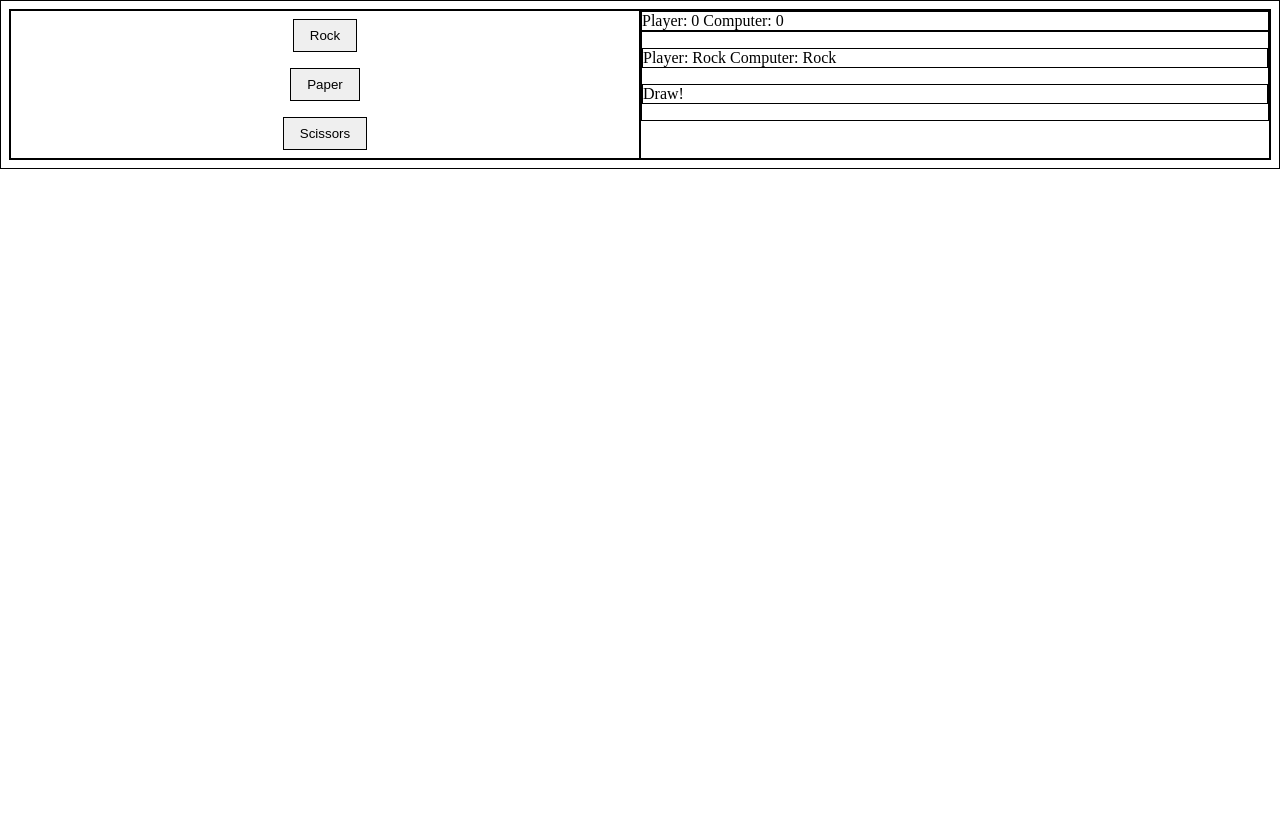
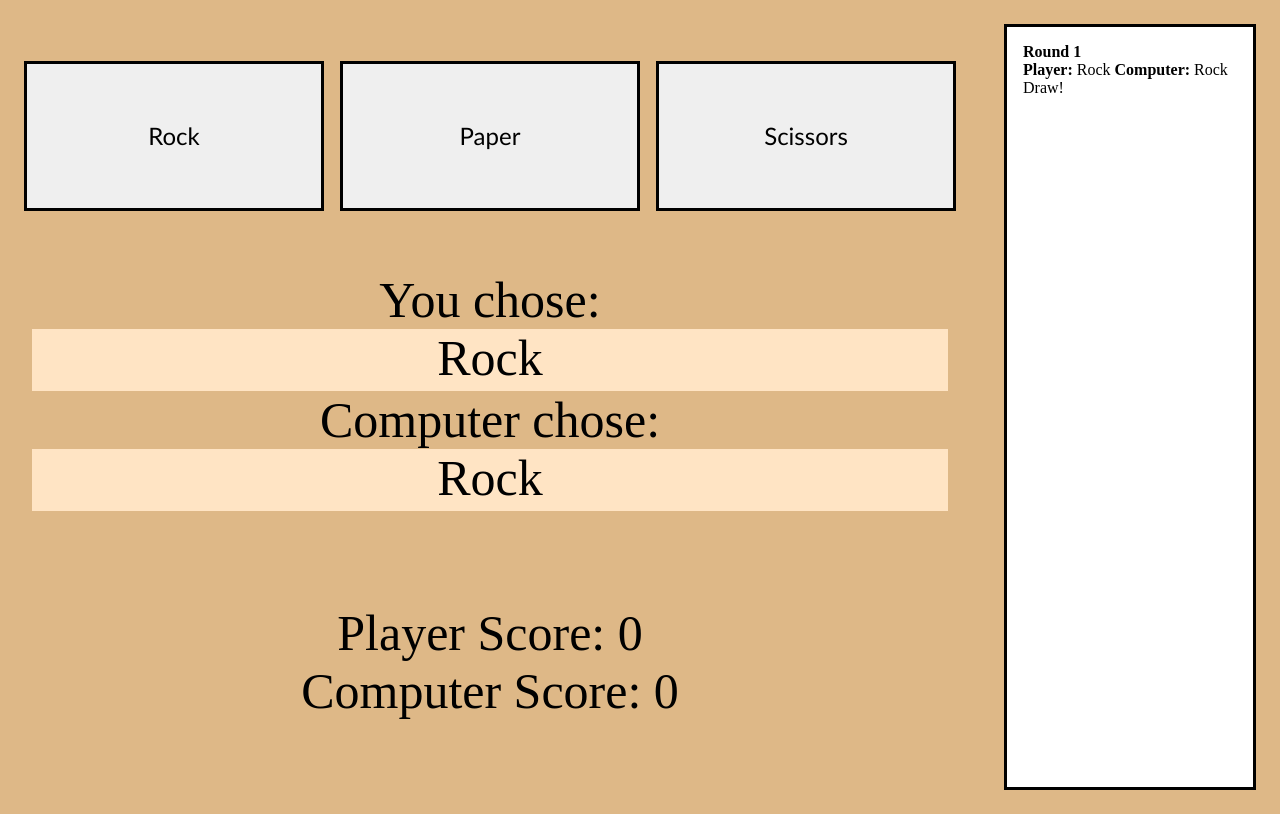
Before and after one commit to renzosayo/rock-paper-scissors, a plain HTML site: page index.html in a window 1280 px wide. Both pictures are taken after a click on the button "Rock". Drawn offline with Linux system fonts and the light colour scheme.

Commit message:
Finish UI CSS and add replay functionality

```diff
--- a/index.html
+++ b/index.html
@@ -8,13 +8,24 @@
 </head>
 <body>
     <div class="left">
-        <button class="rock">Rock</button>
-        <button class="paper">Paper</button>
-        <button class="scissors">Scissors</button>
+        <div class="top">
+            <button class="rps">Rock</button>
+            <button class="rps">Paper</button>
+            <button class="rps">Scissors</button>
+        </div>
+        <div class="choices">
+            <p>You chose:</p>
+            <div id="player-choice"></div>
+            <p>Computer chose:</p>
+            <div id="computer-choice"></div>
+        </div>
+        <div class="score">
+            <p id="player-score"></p>
+            <p id="computer-score"></p>
+        </div>
     </div>
     <div class="right">
-        <div class="score"></div>
-        <div class="results"></div>
+        <div class="results-log"></div>
     </div>
 
     <script src="script.js"></script>
--- a/script.js
+++ b/script.js
@@ -6,11 +6,16 @@ const SCISSORS = "Scissors";
 const PLAYER = "Player";
 const COMPUTER = "Computer";
 
-const resultsDiv = document.querySelector('.results');
+const resultsDiv = document.querySelector('.results-log');
 const scoreDiv = document.querySelector('.score');
+const divPlayerChoice = document.querySelector('#player-choice');
+const divComputerChoice = document.querySelector('#computer-choice');
+const paraPlayerScore = document.querySelector('#player-score');
+const paraComputerScore = document.querySelector('#computer-score');
 
 let playerScore = 0;
 let computerScore = 0;
+let roundNumber = 1;
 
 function getComputerChoice() {
     let choice = Math.floor(Math.random() * 3);
@@ -48,11 +53,35 @@ function getPlayerChoice(e) {
 
     let winner = playRound(playerChoice, computerChoice);
 
-    updateScore(winner);
+    let isGameFinished = updateScore(winner);
+
+    if(isGameFinished) {
+        finishGame();
+    }
+
+}
+
+function finishGame() {
+    const selections = document.querySelectorAll('.rps');
+
+    for(const selection of selections) {
+        selection.removeEventListener('click', getPlayerChoice);
+    }
+
+    const resetButton = document.createElement('button');
+    resetButton.addEventListener('click', initializeGame);
+    resetButton.textContent = "Play again";
+
+    resultsDiv.prepend(resetButton);
 
 }
 
 function updateScore(winner) {
+
+    let isGameFinished = false;
+
+    paraComputerScore.classList = "";
+    paraPlayerScore.classList = "";
 
     if(winner === PLAYER) {
         playerScore++;
@@ -60,13 +89,22 @@ function updateScore(winner) {
         computerScore++;
     }
 
-    scoreDiv.textContent = `Player: ${playerScore}\n
-        Computer: ${computerScore}`;
+    paraPlayerScore.textContent = `Player Score: ${playerScore}`;
+    paraComputerScore.textContent = `Computer Score: ${computerScore}`;
 
     if(playerScore >= 5 || computerScore >= 5) {
-        playerScore > computerScore ? alert("Player Wins!")
-            : alert("Computer Wins!");
+        if(playerScore > computerScore) {
+            paraPlayerScore.classList.toggle('final-victory');
+            alert("Player Wins!");
+        } else {
+            paraComputerScore.classList.toggle('final-victory');
+            alert("Computer Wins!");
+        }
+        isGameFinished = true;
     }
+
+    return isGameFinished;
+
 }
 
 // play a round
@@ -108,41 +146,65 @@ function playRound(playerSelection, computerSelection) {
         }
     }
 
-    showSelections(playerSelection, computerSelection);
+    const roundDiv = showSelections(playerSelection, computerSelection);
 
-    showRoundResult(winner, winnerSelection, loserSelection);
+    showRoundResult(winner, winnerSelection, loserSelection, roundDiv);
 
     return winner;
 }
 // show participant selections
 function showSelections(playerSelection, computerSelection) {
 
+    const roundDiv = document.createElement('div');
     const textContainer = document.createElement('p');
-    textContainer.textContent = `Player: ${playerSelection}\n
-        Computer: ${computerSelection}`;
+    textContainer.innerHTML = `<h4>Round ${roundNumber}</h4><strong>Player: </strong>${playerSelection}
+    <strong>Computer: </strong>${computerSelection}`;
 
-    resultsDiv.appendChild(textContainer);
 
+
+    divPlayerChoice.textContent = playerSelection;
+    divComputerChoice.textContent = computerSelection;
+
+    roundDiv.appendChild(textContainer);
+    resultsDiv.prepend(roundDiv);
+
+    roundNumber++;
+
+    return roundDiv;
     //console.log(`Player: ${playerSelection} \nComputer: ${computerSelection}`);
 }
 
 // output result of round
-function showRoundResult(winner, winnerSelection, loserSelection) {
+function showRoundResult(winner, winnerSelection, loserSelection, roundDiv) {
+
+    divComputerChoice.classList = "";
+    divPlayerChoice.classList = "";
 
     const textContainer = document.createElement('p');
     let roundResult = "";
 
     if(winner) {
+        if(winner === PLAYER) {
+            divPlayerChoice.classList.toggle('winner');
+            divComputerChoice.classList.toggle('loser');
+        } else {
+            divComputerChoice.classList.toggle('winner');
+            divPlayerChoice.classList.toggle('loser');
+        }
         roundResult = winner + " wins! " + winnerSelection + " beats " + loserSelection;
     } else {
+        divComputerChoice.classList.toggle('draw');
+        divPlayerChoice.classList.toggle('draw');
         roundResult = "Draw!";
     }
 
     textContainer.textContent = roundResult;
-    resultsDiv.appendChild(textContainer);
+    roundDiv.appendChild(textContainer);
+    //resultsDiv.prepend(textContainer);
 }
 
 function displayWinner(playerScore, computerScore) {
+
     console.log(`\nFinal Score\n\nPlayer: ${playerScore}\nComputer: ${computerScore}`);
     playerScore > computerScore ? console.log("Player Wins!") : console.log("Computer Wins!");
 }
@@ -176,14 +238,28 @@ function game() {
     }
 }
 
-function createPlayerSelectionButtons() {
-    const selections = document.querySelectorAll('button');
+function initializeGame() {
+    const selections = document.querySelectorAll('.rps');
 
     for(const selection of selections) {
         selection.addEventListener('click', getPlayerChoice);
     }
+
+    resultsDiv.textContent = "";
+    paraPlayerScore.textContent = "";
+    paraComputerScore.textContent = "";
+    divComputerChoice.textContent = "";
+    divComputerChoice.classList = "";
+    divPlayerChoice.textContent = "";
+    divPlayerChoice.classList = "";
+    playerScore = 0;
+    computerScore = 0;
+    roundNumber = 1;
+
+
+    updateScore();
 }
 
 
 
-createPlayerSelectionButtons();
+initializeGame();
--- a/style.css
+++ b/style.css
@@ -1,24 +1,94 @@
 * {
-    border: 1px solid black;
+    padding: 0px;
+    margin: 0px;
+    box-sizing: border-box;
 }
 
 body {
     display: flex;
-}
-
-.left ,
-.right{
-    flex: 1;
+    justify-content: space-between;
+    background-color: burlywood;
+    min-height: 100vh;
+    overflow: none;
 }
 
 .left {
     display: flex;
+    flex-direction: column;
+    justify-content: space-between;
+    flex: 1;
+    padding: 16px;
+}
+
+.left div {
+    flex: 1;
+}
+
+.top {
+    display: flex;
+    justify-content: space-between;
+    align-items: center;
+}
+
+.right {
+    flex: 1;
+    margin: 24px;
+    border: 3px solid black;
+    background-color: white;
+    font-size: 16px;
+}
+
+span {
+    font-weight: 900;
+}
+
+.winner {
+    background-color: darkgreen;
+}
+
+.loser {
+    background-color: red;
+}
+
+.draw {
+    background-color: bisque;
+}
+
+.final-victory {
+    background-color: gold;
+}
+
+.choices,
+.score {
+    display: flex;
+    flex-direction: column;
     justify-content: center;
-    align-items: center;
-    flex-direction: column;
+    font-size: 50px;
+    text-align: center;
+    margin: 16px;
 }
 
 .left button {
     padding: 8px 16px;
     margin: 8px;
+    width: 300px;
+    height: 150px;
+    color: black;
+    font-size: 24px;
+    font-family:'Gill Sans', 'Gill Sans MT', Calibri, 'Trebuchet MS', sans-serif;
+    border: 3px solid black;
 }
+
+.results-log {
+    display: flex;
+    flex-direction: column;
+    padding: 16px;
+    gap: 16px;
+    height: 95vh;
+    overflow: scroll;
+}
+
+.results-log button {
+    padding: 16px;
+    font-size: 24px;
+}
```
